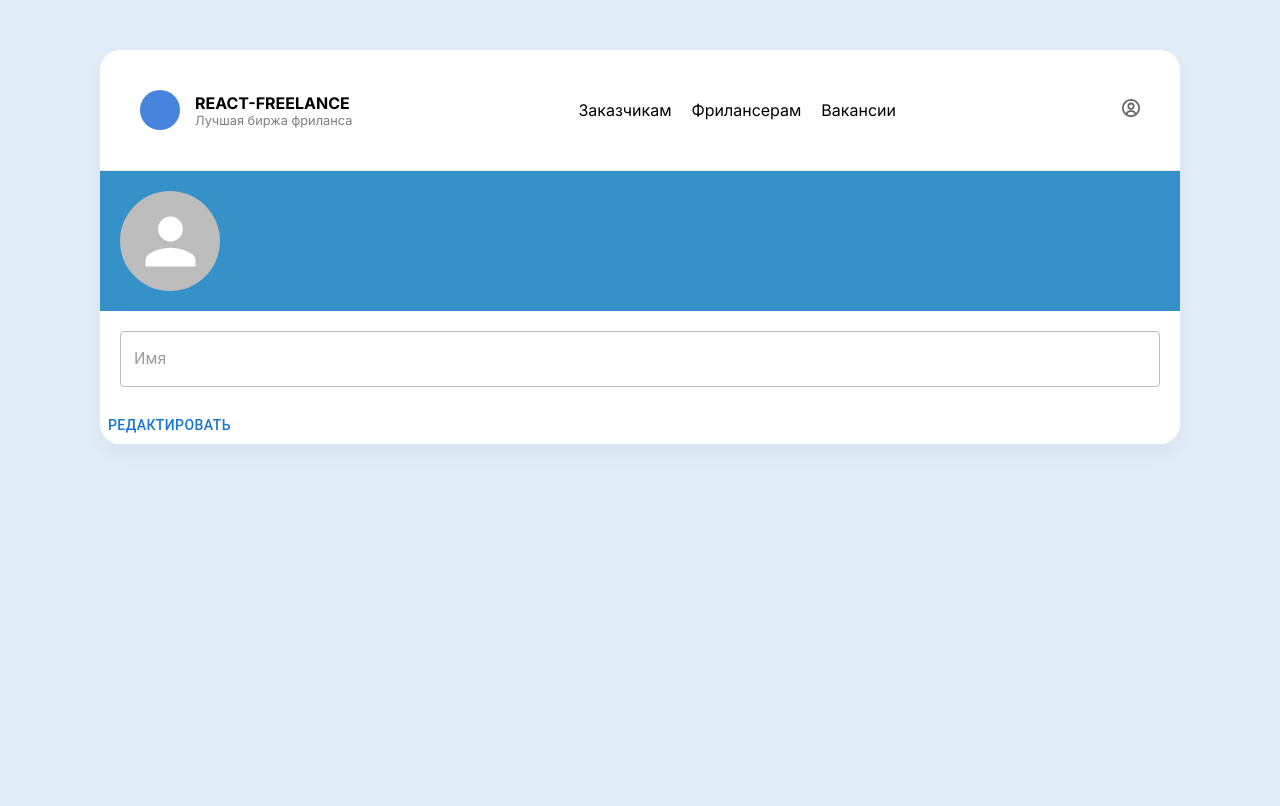
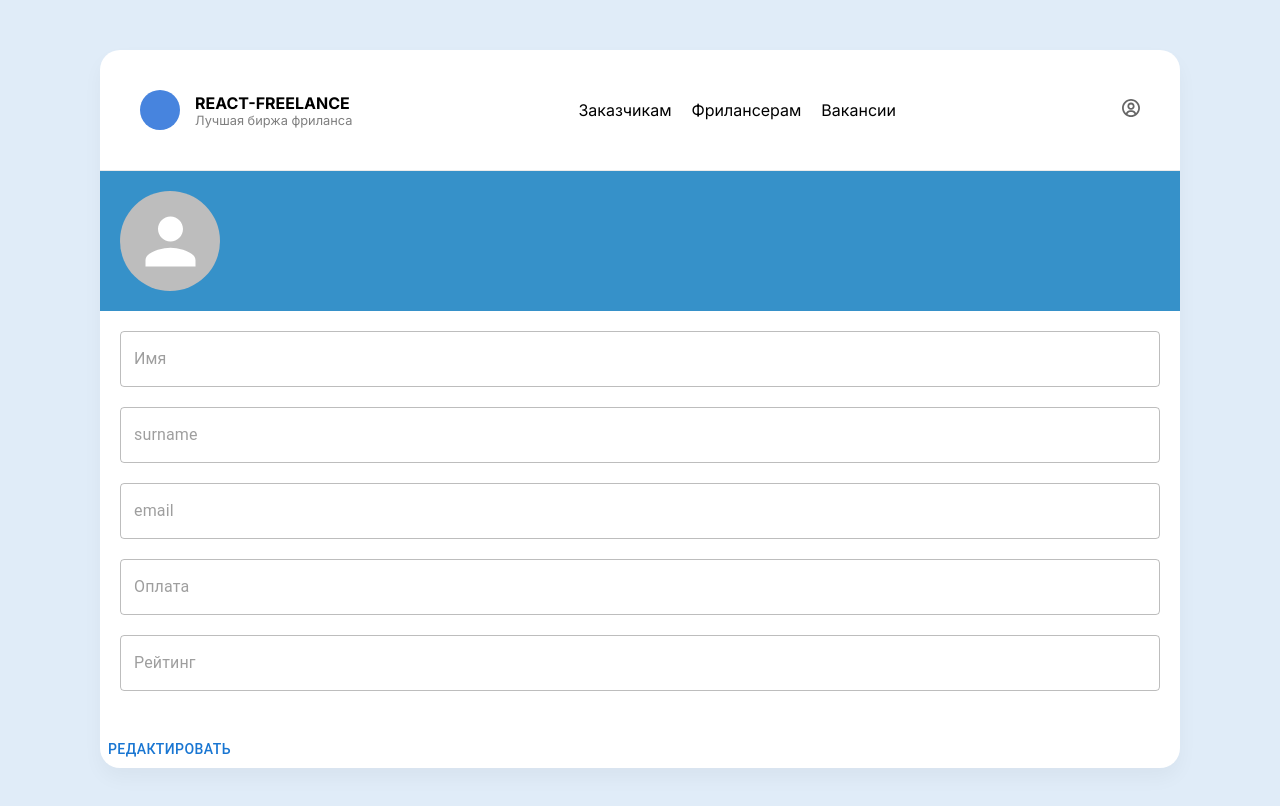
Before and after one commit to Don-Mihai/react-project-03, a React (Create React App) app: page /profile in a window 1280 px wide. Shown: the top 806 px of the page. Built offline with nearby package versions, Linux system fonts and the light colour scheme; data requests are answered from the project's data file.

Commit message:
[]content[]

```diff
--- a/src/pages/Profile/Profile.scss
+++ b/src/pages/Profile/Profile.scss
@@ -9,4 +9,7 @@
     &__content {
         padding: 20px;
     }
+    .MuiFormControl-root {
+        padding-bottom: 20px;
+    }
 }
--- a/src/pages/Profile/index.tsx
+++ b/src/pages/Profile/index.tsx
@@ -67,6 +67,10 @@ const Profile = () => {
             <div className={cn('content')}>
                 {/* todo: добавить остальные данные пользователя для отображения в личном кабинете [Оксана] */}
                 <TextField disabled={!editMode} onChange={handleChange} onKeyUp={onEnter} value={formValues.name} name="name" label="Имя" fullWidth />
+                <TextField disabled={!editMode} onChange={handleChange} onKeyUp={onEnter} value={formValues.name} name="surname" label="surname" fullWidth />
+                <TextField disabled={!editMode} onChange={handleChange} onKeyUp={onEnter} value={formValues.name} name="email" label="email" fullWidth />
+                <TextField disabled={!editMode} onChange={handleChange} onKeyUp={onEnter} value={formValues.name} name="ratePerHour" label="Оплата" fullWidth />
+                <TextField disabled={!editMode} onChange={handleChange} onKeyUp={onEnter} value={formValues.name} name="rating" label="Рейтинг" fullWidth />
             </div>
             <Button onClick={handleEdit}>Редактировать</Button>
         </div>
```
